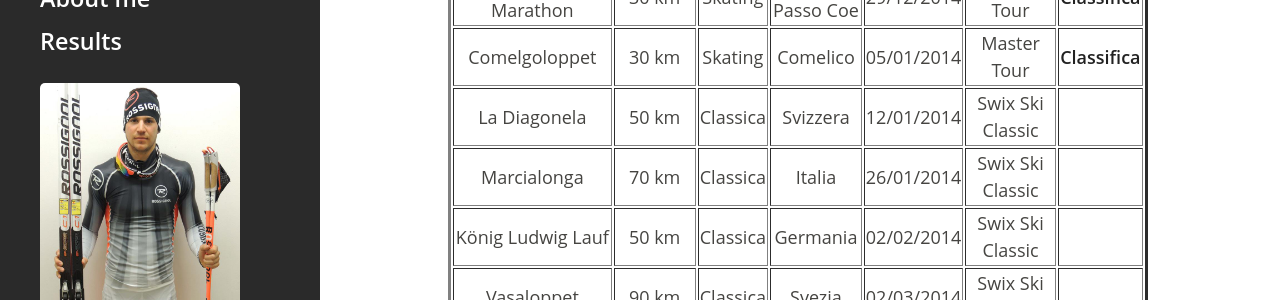
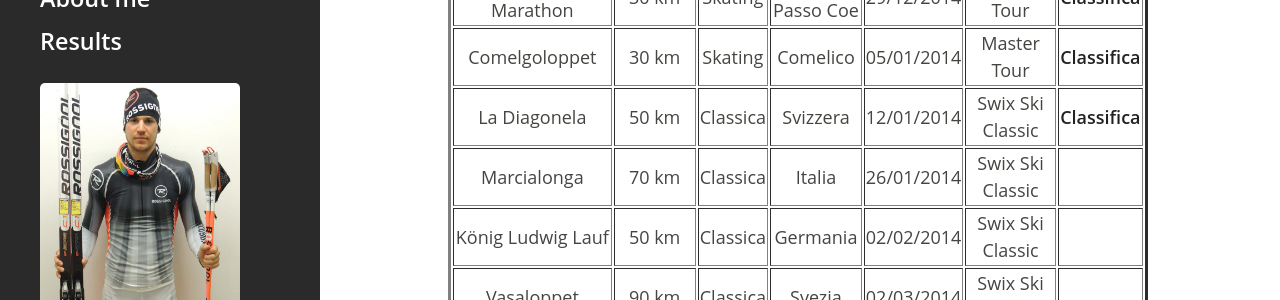
Before and after one commit to stefanomich22/mich93.github.io, a Jekyll site: the page built from results/index.html, in a window 1280 px wide. Shown: the part 184-484 px from the top of the page. Built offline with Jekyll 4.4.1, drawn with Linux system fonts in a browser that asks for light colours; Markdown is read by kramdown in place of the engine named in the settings.

Commit message:
new posts

```diff
--- a/results/index.html
+++ b/results/index.html
@@ -49,7 +49,7 @@
   <td>Svizzera</td>
   <td>12/01/2014</td>
   <td>Swix Ski Classic</td>
-  <td></td>
+  <td><a href="http://services.datasport.com/2014/winter/diagonela/RANG011.HTM">Classifica</a></td>
 </tr>
 <tr>
   <td>Marcialonga</td>
```
